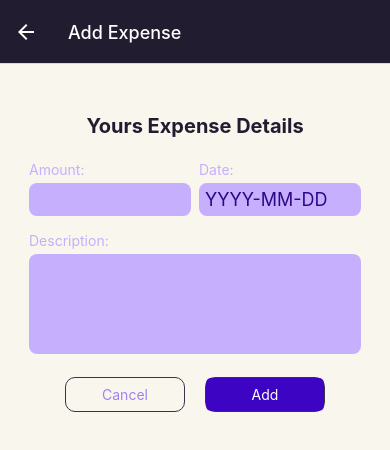
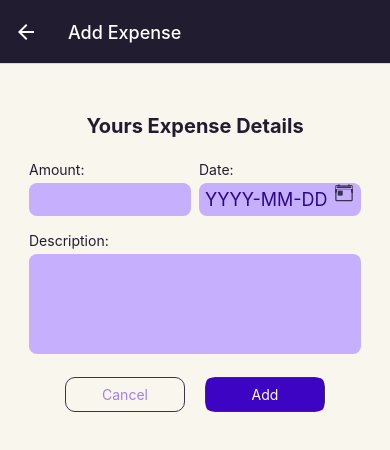
Before and after one commit to Manish8798/Expense-Tracker, a React Native app: screen /ManageExpense in a window 390 px wide. Shown: the top 450 px of the page. Built offline with nearby package versions, Linux system fonts and the light colour scheme; no server answers.

Commit message:
Calender icon added

```diff
--- a/App.js
+++ b/App.js
@@ -47,7 +47,7 @@ function ExpenseOverview() {
           title: "Recent Expenses",
           tabBarLabel: "Recent",
           tabBarIcon: ({ color, size }) => (
-            <Ionicons name="hourglass" color={color} size={size} />
+            <Ionicons name="timer" color={color} size={size} />
           ),
         }}
       />
--- a/component/ManageExpense/ExpenseForm.js
+++ b/component/ManageExpense/ExpenseForm.js
@@ -3,7 +3,7 @@ import { StyleSheet, Text, View, Alert } from "react-native";
 import { GlobalStyle } from "../../constants/style";
 import { getFormattedDate } from "../../util/date";
 import React from "react";
-
+import { Ionicons } from "@expo/vector-icons";
 import Button from "../UI/Button";
 import Input from "./Input";
 
@@ -25,6 +25,8 @@ function ExpenseForm({ submitButtonLabel, onCancel, onSubmit, defaultValues }) {
   });
 
   // console.log("inputs", inputs);
+  const [date, setDate] = useState(new Date());
+  const [open, setOpen] = useState(false);
 
   function inputChangeHandler(inputIdentifier, enteredValue) {
     setInputs((curInputs) => {
@@ -68,6 +70,7 @@ function ExpenseForm({ submitButtonLabel, onCancel, onSubmit, defaultValues }) {
     !inputs.description.isValid;
 
   return (
+    <>
     <View style={styles.form}>
       <Text style={styles.title}>Yours Expense Details</Text>
       <View style={styles.inputRow}>
@@ -91,6 +94,13 @@ function ExpenseForm({ submitButtonLabel, onCancel, onSubmit, defaultValues }) {
             onChangeText: inputChangeHandler.bind(this, "date"),
             value: inputs.date.value,
           }}
+        />
+        <Ionicons
+          name="today-outline"
+          size={20}
+          color={GlobalStyle.colors.gray500}
+          style={{ position: "absolute", end: 1, padding: 10, bottom: 10 }}
+          onPress={()=> console.log("Date")}
         />
       </View>
       <Input
@@ -116,6 +126,7 @@ function ExpenseForm({ submitButtonLabel, onCancel, onSubmit, defaultValues }) {
         </Button>
       </View>
     </View>
+    </>
   );
 }
 
@@ -135,6 +146,7 @@ const styles = StyleSheet.create({
   inputRow: {
     flexDirection: "row",
     justifyContent: "space-between",
+    alignItems: "center",
   },
   rowInput: {
     flex: 1,
@@ -155,6 +167,6 @@ const styles = StyleSheet.create({
     marginHorizontal: 10,
     borderRadius: 10,
     borderWidth: 1,
-    borderColor: GlobalStyle.colors.gray500
+    borderColor: GlobalStyle.colors.gray500,
   },
 });
--- a/component/ManageExpense/Input.js
+++ b/component/ManageExpense/Input.js
@@ -32,7 +32,7 @@ const styles = StyleSheet.create({
   },
   label: {
     fontSize: 14,
-    color: GlobalStyle.colors.primary100,
+    color: GlobalStyle.colors.gray700,
     marginBottom: 5,
   },
   input: {
--- a/component/UI/ErrorOverlay.js
+++ b/component/UI/ErrorOverlay.js
@@ -19,12 +19,12 @@ const styles = StyleSheet.create({
     justifyContent: "center",
     alignItems: "center",
     padding: 24,
-    backgroundColor: GlobalStyle.colors.primary700,
+    backgroundColor: GlobalStyle.colors.white,
   },
   text: {
-    color: "white",
+    color: GlobalStyle.colors.gray700,
     textAlign: "center",
-    padding: 8,
+    padding: 10,
   },
   title: {
     fontSize: 20,
--- a/component/UI/LoadingOverlay.js
+++ b/component/UI/LoadingOverlay.js
@@ -5,7 +5,7 @@ import { GlobalStyle } from "../../constants/style";
 function LoadingOverlay() {
   return (
     <View style={styles.container}>
-      <ActivityIndicator size="large" color="white" />
+      <ActivityIndicator size="large" color="black" />
     </View>
   );
 }
@@ -18,6 +18,6 @@ const styles = StyleSheet.create({
     justifyContent: "center",
     alignItems: "center",
     padding: 24,
-    backgroundColor: GlobalStyle.colors.primary700,
+    backgroundColor: GlobalStyle.colors.white,
   },
 });
--- a/screens/RecentExpenses.js
+++ b/screens/RecentExpenses.js
@@ -18,7 +18,7 @@ function RecentExpenses() {
       setIsFetching(true);
       try {
         const expenses = await fetchExpense();
-        console.log("getExpenses", expenses);
+        // console.log("getExpenses", expenses);
         expenseCtx.setExpenses(expenses);
       } catch (error) {
         setError("Could not fetch expenses!");
@@ -40,7 +40,7 @@ function RecentExpenses() {
   const recentExpenses = expenseCtx.expenses.filter((expense) => {
     const today = new Date();
     const date7DaysAgo = getDateMinusDays(today, 7);
-
+    // console.log(expense.date >= date7DaysAgo && expense.date <= today);
     return expense.date >= date7DaysAgo && expense.date <= today;
   });
 
```
